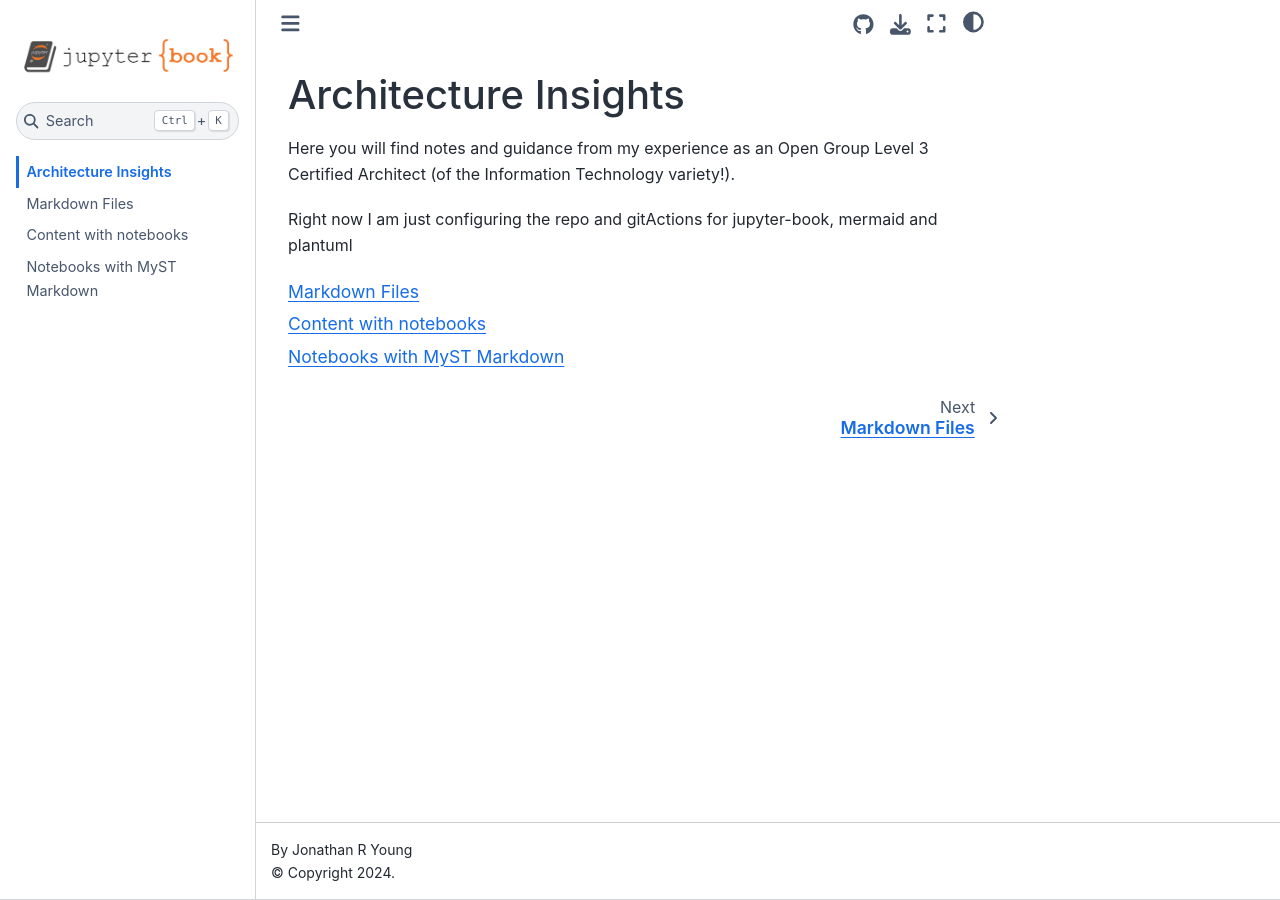
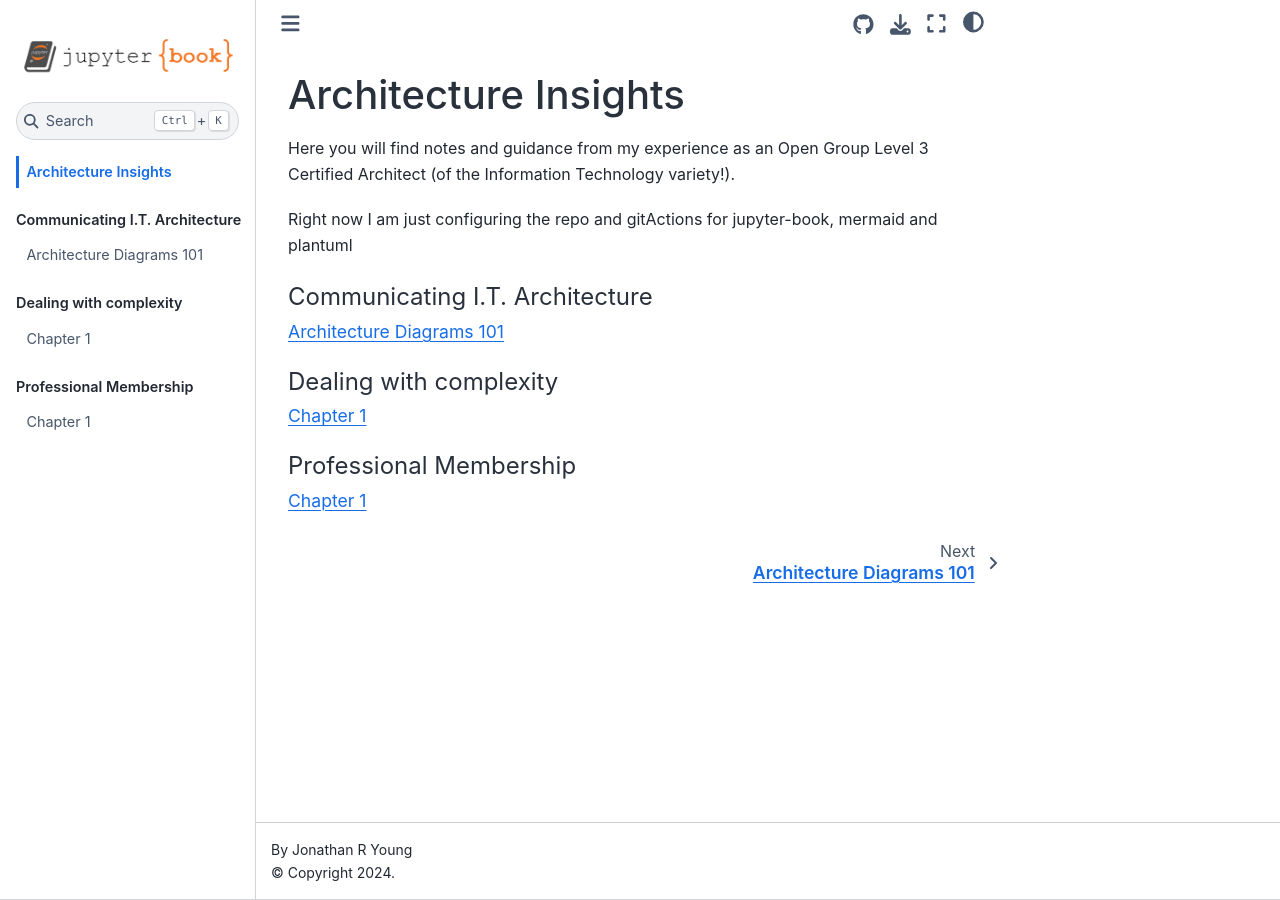
Before and after one commit to jonathan-r-young/jonathan-r-young.github.io, a Jupyter Book: the page built from pages/intro.md, in a window 1280 px wide. Built offline with Jupyter Book 1.0.4 settings and Sphinx 7.4.7 and the Sphinx Book theme 1.1.4, drawn with Linux system fonts in a browser that asks for light colours; some of the changed lines change nothing that is shown.

Commit message:
work in progressg

````diff
--- a/pages/_config.yml
+++ b/pages/_config.yml
@@ -4,7 +4,7 @@
 title: Architecture Insights
 author: Jonathan R Young
 logo: logo.png
-copyright: 2024
+copyright: "2024"
 # Force re-execution of notebooks on each build.
 # See https://jupyterbook.org/content/execute.html
 execute:
@@ -21,12 +21,15 @@ bibtex_bibfiles:
 
 # Information about where the book exists on the web
 repository:
-  url: https://github.com/executablebooks/jupyter-book  # Online location of your book
-  path_to_book: docs  # Optional path to your book, relative to the repository root
-  branch: master  # Which branch of the repository should be used when creating links (optional)
+  url: https://github.com/jonathan-r-young/jonathan-r-young.github.io  # Online location of your book
+  path_to_book: pages  # Optional path to your book, relative to the repository root
+  branch: main  # Which branch of the repository should be used when creating links (optional)
 
 # Add GitHub buttons to your book
 # See https://jupyterbook.org/customize/config.html#add-a-link-to-your-repository
 html:
   use_issues_button: true
   use_repository_button: true
+sphinx:
+  extra_extensions:
+    - sphinxcontrib.mermaid
--- a/pages/_toc.yml
+++ b/pages/_toc.yml
@@ -3,7 +3,13 @@
 
 format: jb-book
 root: intro
-chapters:
-- file: markdown
-- file: notebooks
-- file: markdown-notebooks
+parts:
+  - caption: Communicating I.T. Architecture
+    chapters:
+    - file: communication/diagrams101
+  - caption: Dealing with complexity
+    chapters:
+    - file: complexity/chapter1
+  - caption: Professional Membership
+    chapters:
+    - file: professions/chapter1
--- /dev/null
+++ b/pages/communication/diagrams101.md
@@ -0,0 +1,89 @@
+---
+jupytext:
+  cell_metadata_filter: -all
+  formats: md:myst
+  text_representation:
+    extension: .md
+    format_name: myst
+    format_version: 0.13
+    jupytext_version: 1.16.1
+---
+
+# Architecture Diagrams 101
+
+Many IT professionals my find themselves performing the role of Architect by accident, as an evolution of a maturing role in the team or organisation. This guide is intended to help those looking to ensure that their architectures are communicated with maximum impact and clarity.
+
+Communicating an Architecture usually starts with a visual approximation of what is intended to be created - a diagram of sorts. Even a simple sketch is the basis of a "model". The very simplest architecture starts with some sort of _context_ - the system in question and the things it interacts with.
+
+In my experience, as an Open Group Certified Distinguished Architect, I see many IT architects creating diagrams that are lacking in effectiveness due to some common pitfalls.
+
+## Common pitfalls and how to avoid them
+
+### Over simplification
+
+A common representation of an IT architecture might be the following:
+
+```{mermaid}
+graph LR
+  Person---A(System A)
+```
+
+This very simple represention intuitively suggests the following:
+- the `Person` entity is probably representing a human that is interacting with ...
+- the `System A` entity, which is probably the subject of the project.
+
+However, you are relying on the reader to make the same assumptions as you have when creating this diagram. Let's extend this model to add some complexity:
+
+```{mermaid}
+graph LR
+  Person---A(System A)
+  A---B(System B)
+```
+
+The same assumptions are likely to be made about the `Person` element, but now we don't really know what function or roles `System A` and `System B` perform, other than there is some sort of association between them. The names of these entities also do not imply any particular role.
+
+Let's apply some additional _annotation_ to guide the viewer to the same assumptions as we were thinking when we started, and a short description of each element. Remember we mentioned that this was a _context_ view (e.g. a System Context).
+
+- `System A` is our system of interest, and is the subject of the design. We can influence its characteristics.
+- `System B` is an external system (a _System Actor_). We do not have any influence over its characteristics.
+- `Person` is a human actor, an employee in this case, that is interacting with our system, performing the use cases needed to achieve the business goals related to this solution.
+
+```{mermaid}
+graph LR
+  Person("«person»\nEmployee")-->A(System A)
+  A-->B(System B)
+```
+
+```{mermaid}
+graph LR
+  Person("«person»\nEmployee")-->|"«uses»\nhttps"|A(System A)
+  A-->|"«uses»\nhttps"|B("«external»\nSystem B")
+```
+
+```{mermaid}
+C4Context
+  title System Context diagram for System A
+  Person(person, "Employee", "The user of the system.")
+  Boundary(systemA,"System Boundary") {
+    System("systemA", "System A", "The system of interest")
+  }
+  System_Ext("systemB","System B")
+  Rel(person, systemA, "uses", "https")
+  Rel(systemA, systemB, "uses", "https")
+```
+
+You can see that even with a little additional annotation, much more information is conveyed. We can immediately see the scope of the project, and a dependency on an external system. In this example we also add some clue as to the technology used (https).
+
+ ```{mermaid}
+ classDiagram
+     direction LR
+     A ..> B : «uses»
+     classA --|> classB : Inheritance
+     classC --* classD : Composition
+     classE --o classF : Aggregation
+     classG --> classH : Association
+     classI -- classJ : Link(Solid)
+     classK ..> classL : Dependency
+     classM ..|> classN : Realization
+     classO .. classP : Link(Dashed)
+ ```
--- /dev/null
+++ b/pages/complexity/chapter1.md
@@ -0,0 +1 @@
+# Chapter 1
--- /dev/null
+++ b/pages/professions/chapter1.md
@@ -0,0 +1 @@
+# Chapter 1
````
